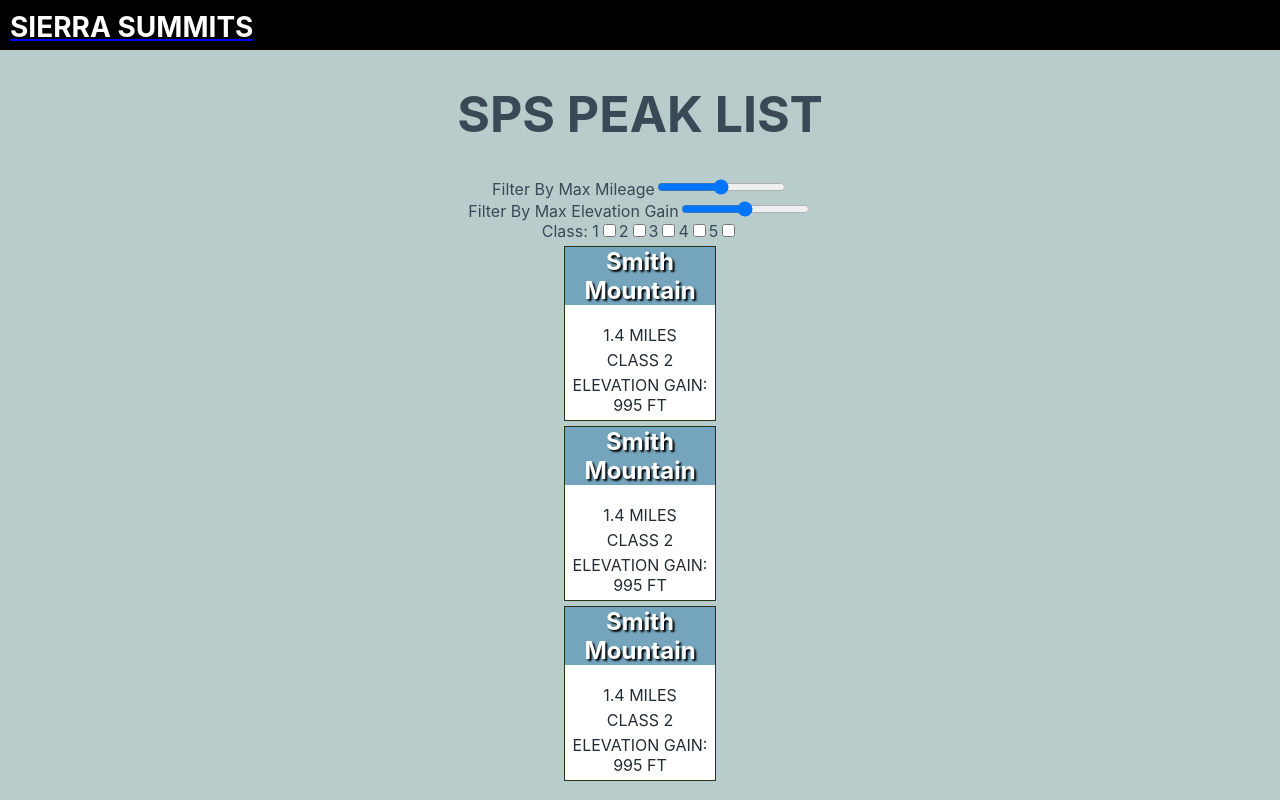
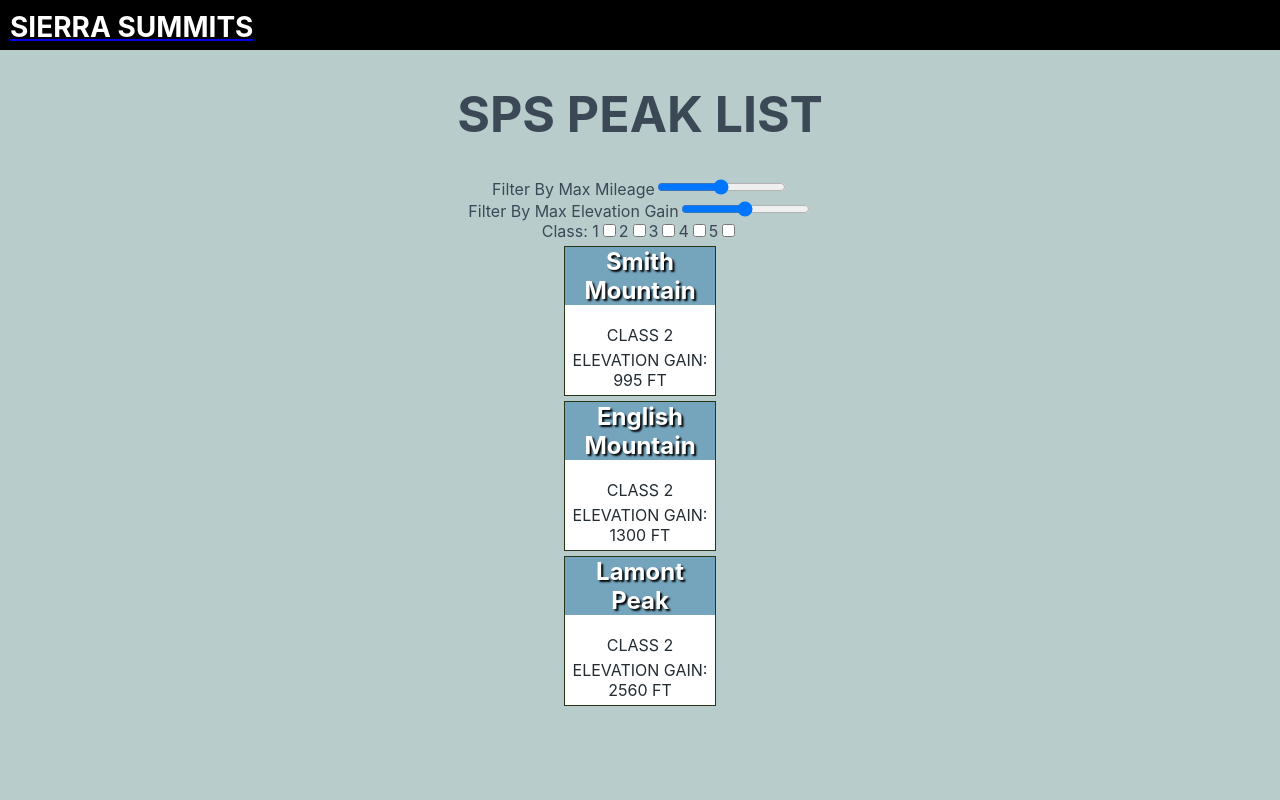
Before and after one commit to Sara-M-Green/sierra-summits-client, a React (Create React App) app: page /peaks in a window 1280 px wide. Built offline with nearby package versions, Linux system fonts and the light colour scheme.

Commit message:
added dummy data

```diff
--- a/src/App.js
+++ b/src/App.js
@@ -1,23 +1,44 @@
-import React from 'react'
+import React, { Component } from 'react'
 import { Route } from 'react-router-dom'
 import Homepage from './homepage/homepage'
 import ViewPeaks from './viewPeaks/viewPeaks'
 import Peak from './peak/peak'
 import AddComment from './addComment/addComment'
 import Navbar from './navbar/navbar'
+import STORE from './store'
 
-function App() {
+class App extends Component {
+  state = {
+      store: STORE
+  }
+
+  render() {
     return (
       <div className="App">
         <header className="App-header">
           <Navbar />
-        <Route exact path='/peaks' component={ViewPeaks} />
+          <Route
+            exact path='/peaks'
+            render={(props) => (
+              <ViewPeaks {...props} store={this.state.store} />
+            )}
+          />
+
           <Route exact path='/' component={Homepage} />
-        <Route exact path='/peaks/:id' component={Peak} />
+          <Route
+            exact path='/peaks/:id'
+            render={(props) => (
+              <Peak {...props} store={this.state.store} />
+            )}
+          />
           <Route  path='/peaks/:id/comment' component={AddComment} />
         </header>
       </div>
-  );
+    )
+  }
 }
 
+
+
+
 export default App;
--- a/src/peak/peak.js
+++ b/src/peak/peak.js
@@ -5,17 +5,19 @@ import './peak.css'
 
 class Peak extends Component {
     render() {
+        const ID = (this.props.match.params.id - 1)
+
         return (
             <div>
-                <h1>Smith Mountain</h1>
+                <h1>{this.props.store.peaks[ID].name}</h1>
                 <div className="peakLinks">
                     <Link to="/peaks" className="peakLinks">Back</Link>
                 </div>
-                <p>Elevation: 9515 ft</p>
-                <p>36.12750°N / 118.20778°W</p>
-                <p>Trailhead: SNF 21S36</p>
-                <p>Smith Mountain is on the Kern Plateau, near Kennedy Meadows. The highpoint of about half dozen small peaks in the area surrounded by pine forests and lush meadows, Smith is probably the most climbed of the lot. The peak is mostly tree covered, but the summit is topped by a small granite formation that requires some class II scrambling on excellent rock covered with pretty lichen.</p>
-                <p>This is one of the less visited parts of the sierra. Probably the most common users of the area are the motorcyclists. There are hundreds of miles of trails open to them on the Kern Plateau and you will occasionally here them motoring through the forest.</p>
+                <p>Elevation: {this.props.store.peaks[ID].summit} ft</p>
+                <p>{this.props.store.peaks[ID].location}</p>
+                <p>Trailhead: {this.props.store.peaks[ID].trailhead}</p>
+                <p>{this.props.store.peaks[ID].overview}</p>
+                <p>{this.props.store.peaks[ID].route}</p>
                 <div className="peakLinks">
                     <Link to="/peaks/smith/comment" className="peakLinks" >Sign Summit Register</Link>
                 </div>
--- /dev/null
+++ b/src/store.js
@@ -0,0 +1,69 @@
+const STORE = {
+    peaks: [
+        {
+            id: 1,
+            name: "Smith Mountain",
+            mileage: 1.4,
+            elevation_gain: 995,
+            class: 2,
+            trailhead: "SNF 21S36",
+            summit: 9533,
+            location: "36.12750°N / 118.20778°W",
+            overview: "Smith Mountain is on the Kern Plateau, near Kennedy Meadows. The highpoint of about half dozen small peaks in the area surrounded by pine forests and lush meadows, Smith is probably the most climbed of the lot. The peak is mostly tree covered, but the summit is topped by a small granite formation that requires some class II scrambling on excellent rock covered with pretty lichen.",
+            route: "From the parking area, walk up old logging road about 3/4 mile to where it crosses a motorcycle trail, Turn right and follow it a short distance (couple hundred yards), then leave the trail to the left and cross-country up the tree covered ridge of Smith Mountain. There are some cairns but no trail. It's an easy hike, about 3 miles roundtrip.",
+            website: "https://www.summitpost.org/smith-mountain/206534",
+            image: "https://sp-images.summitpost.org/206553.JPG?auto=format&fit=max&h=800&ixlib=php-2.1.1&q=35&s=7697e335c3973d91008d339260e43c29"
+        },
+        {
+            id: 2,
+            name: "English Mountain",
+            mileage: 1.9,
+            elevation_gain: 1300,
+            class: 2,
+            trailhead: "Tollhouse Lake",
+            summit: 8373,
+            location: "39.44630°N / 120.5512°W",
+            overview: "Although modest in size, appearance and climbing challenges, English Mountain provides great views of the Northern Sierras. There are no maintained trails up English, but the landscape is a mix of open piney woods, low brush and boulder fields – you can walk almost anywhere you want.",
+            route: "There are no maintained trails up English, but the landscape is a mix of open piney woods, low brush and boulder fields – you can walk almost anywhere you want.",
+            website: "https://www.summitpost.org/english-mountain/907829",
+            image: "https://sp-images.summitpost.org/907836.jpg?auto=format&fit=max&h=800&ixlib=php-2.1.1&q=35&s=49af388b030089217cf21a504cfbfc7c"
+        },
+        {
+            id: 3,
+            name: "Lamont Peak",
+            mileage: 1.9,
+            elevation_gain: 2560,
+            class: 2,
+            trailhead: "Lamont Peak Trailhead",
+            summit: 7429,
+            location: "35.79200°N / 118.0436°W",
+            overview: "Lamont Peak is the striking, pinnacled ridge just south of Lamont Meadows. Sometimes you have to wonder what people were thinking when naming peaks. Though I'm sure Mr. Lamont (I'm assuming it was named for a Mr. Lamont) lived a life worthy of recognition, it seems to me that his name should have been attached to nearby Sawtooth Peak, and the Sawtooth moniker given to this one. The named peak is not the highest point on the formation. This distinction belongs to either one of the pinnacles on the north ridge (don't ask me which one), or the high point on the ridge joining Lamont Peak with the the Sierra Crest, known informally as 'East Lamont Peak'. All of that notwithstanding, the Sierra Club summit register is on the named peak. It's a short, pleasant walk from Canebrake Road. On top, you are rewarded with a view of the Domelands Wilderness to the west, and the high meadows and rolling, pine-covered hills to the north and south.",
+            route: "Lamont Peak Trailhead - By far the easiest way to do the peak. From the trailhead at the saddle on Canebrake Road, head east on the signed trail and follow it more or less straight up the ridge to the summit. This is not an engineered trail like the PCT. This old use trail contains only one token switchback. It can be hard to follow in places, but have faith, it is really does lead all the way to the summit area. If you think you've lost it, stop and backtrack a few yards and you're sure to pick it up again.",
+            website: "https://www.summitpost.org/lamont-peak/190016",
+            image: "https://sp-images.summitpost.org/190019.jpg?auto=format&fit=max&h=800&ixlib=php-2.1.1&q=35&s=f7e6d5af5c127d9707b18d64601e3da1"
+        }
+    ],
+
+    comments: [
+        {
+            id: 1,
+            date: '04/01/21',
+            name: "Ben",
+            comment: 'Beautiful views - bring lots of water!'
+        },
+        {
+            id: 2,
+            date: '04/03/21',
+            name: "Sara",
+            comment: 'Amazing hike. Thank you legs!!'
+        },
+        {
+            id: 3,
+            date: '04/09/21',
+            name: "Chance",
+            comment: 'Snow is clear all the way to the summit.'
+        },
+    ]
+}
+
+export default STORE
--- a/src/thumbnail/thumbnail.js
+++ b/src/thumbnail/thumbnail.js
@@ -6,10 +6,10 @@ class Thumbnail extends Component {
     render() {
         return (
             <div className="thumbnail">
-                <Link to="/peaks/smith" className="Link"><h2>Smith Mountain</h2></Link>
-                <p>1.4 Miles</p>
-                <p>Class 2</p>
-                <p>Elevation Gain: 995 ft</p>
+                <Link to={`/peaks/${this.props.id}`} className="Link"><h2>{this.props.name}</h2></Link>
+                <p>{this.props.miles}</p>
+                <p>Class {this.props.class}</p>
+                <p>Elevation Gain: {this.props.elevation_gain} ft</p>
             </div>
 
         )
--- a/src/viewPeaks/viewPeaks.js
+++ b/src/viewPeaks/viewPeaks.js
@@ -1,8 +1,12 @@
 import React, { Component } from 'react'
 import Thumbnail from '../thumbnail/thumbnail'
+import STORE from '../store'
 import './viewPeaks.css'
 
 class ViewPeaks extends Component {
+    state = {
+        store: STORE
+    }
     render() {
         return (
             <div>
@@ -35,9 +39,23 @@ class ViewPeaks extends Component {
 
                     </div>
                 </section>
-                <Thumbnail />
-                <Thumbnail />
-                <Thumbnail />
+                {this.props.store.peaks.map(peak => (
+                    <Thumbnail
+                        key={peak.id}
+                        id={peak.id}
+                        name={peak.name}
+                        mileage={peak.mileage}
+                        class={peak.class}
+                        elevation_gain={peak.elevation_gain}
+                        trailhead={peak.trailhead}
+                        summit={peak.summit}
+                        location={peak.location}
+                        overview={peak.overview}
+                        route={peak.route}
+                        website={peak.website}
+                        image={peak.image}
+                    />
+                ))}
             </div>
 
         )
```
Lines whose indentation alone changed are shown as unchanged.
